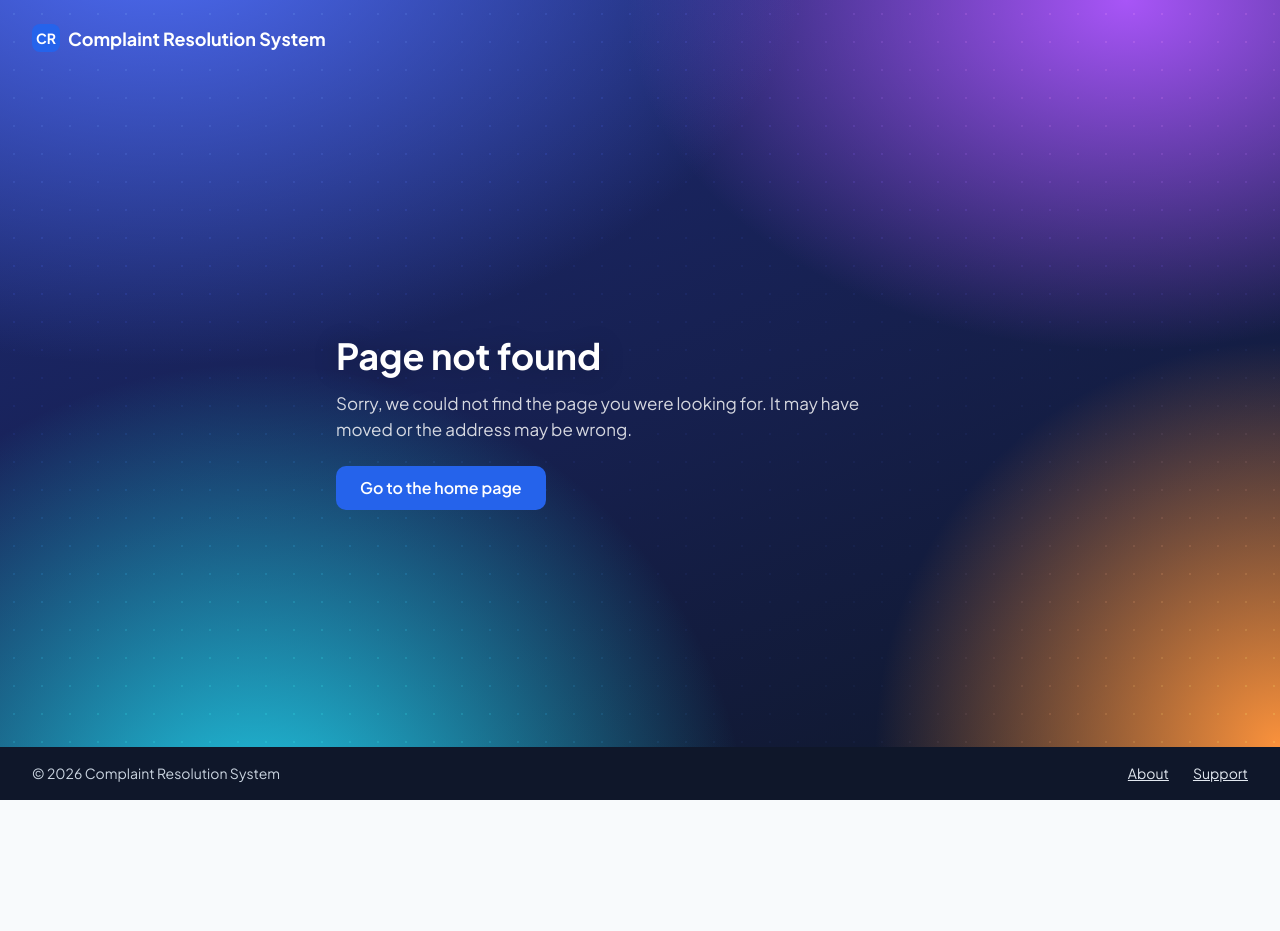
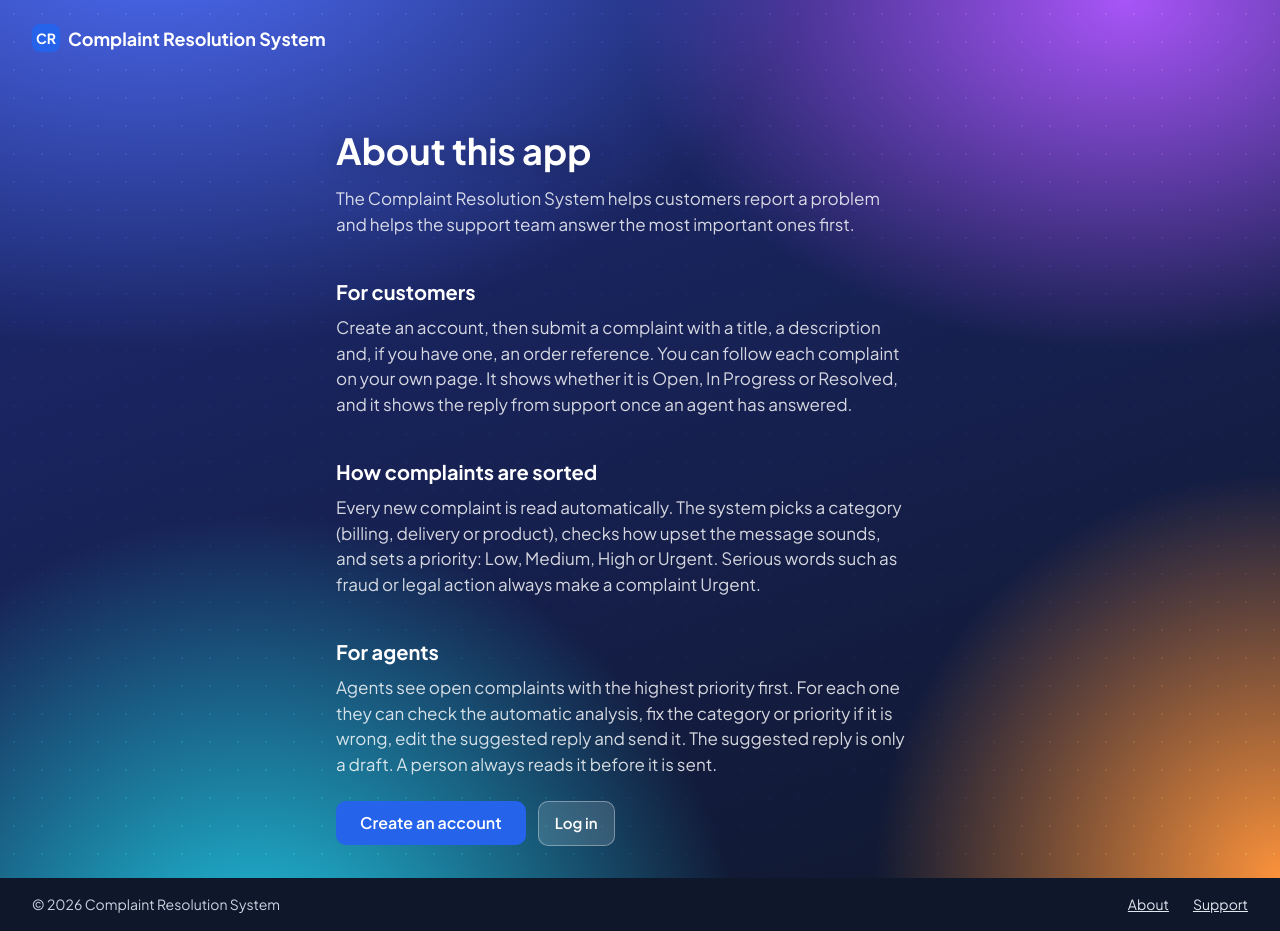
Before and after one commit to pavansai2608/complaint-classification-system, a React (Vite) app in the folder client/: page /about in a window 1280 px wide. Before the commit the page ends 800 px from the top, so only its background shows below. Built offline with nearby package versions, Linux system fonts and the light colour scheme; no server answers.

Commit message:
CCS-43 add About page

```diff
--- a/client/src/App.css
+++ b/client/src/App.css
@@ -815,3 +815,15 @@
   align-items: flex-start;
   gap: var(--space-4);
 }
+
+/* About page */
+
+.about-section {
+  width: 100%;
+}
+
+.about-section h2 {
+  margin: var(--space-4) 0 var(--space-2);
+  font-size: 1.25rem;
+  color: #fff;
+}
--- a/client/src/App.jsx
+++ b/client/src/App.jsx
@@ -13,6 +13,7 @@ import MyComplaints from './pages/MyComplaints'
 import ComplaintDetail from './pages/ComplaintDetail'
 import AgentQueue from './pages/AgentQueue'
 import AgentComplaintDetail from './pages/AgentComplaintDetail'
+import About from './pages/About'
 import NotFound from './pages/NotFound'
 import './App.css'
 
@@ -26,6 +27,7 @@ function AppRoutes() {
           <Route path="/" element={<Home />} />
           <Route path="/register" element={<Register />} />
           <Route path="/login" element={<Login />} />
+          <Route path="/about" element={<About />} />
 
           <Route element={<ProtectedRoute />}>
             <Route element={<RoleRoute allow={['customer']} />}>
--- /dev/null
+++ b/client/src/pages/About.jsx
@@ -0,0 +1,63 @@
+import { Link } from 'react-router-dom'
+
+// Public page: explains what the app does. It is fixed text, no data is loaded.
+function About() {
+  return (
+    <div className="page">
+      <header className="top-bar">
+        <Link to="/" className="brand">
+          <span className="brand-mark" aria-hidden="true">
+            CR
+          </span>
+          Complaint Resolution System
+        </Link>
+      </header>
+
+      <main className="home-hero about-page">
+        <h1>About this app</h1>
+        <p className="lede">
+          The Complaint Resolution System helps customers report a problem and helps the support team answer the most
+          important ones first.
+        </p>
+
+        <section className="about-section">
+          <h2>For customers</h2>
+          <p className="lede">
+            Create an account, then submit a complaint with a title, a description and, if you have one, an order
+            reference. You can follow each complaint on your own page. It shows whether it is Open, In Progress or
+            Resolved, and it shows the reply from support once an agent has answered.
+          </p>
+        </section>
+
+        <section className="about-section">
+          <h2>How complaints are sorted</h2>
+          <p className="lede">
+            Every new complaint is read automatically. The system picks a category (billing, delivery or product),
+            checks how upset the message sounds, and sets a priority: Low, Medium, High or Urgent. Serious words such
+            as fraud or legal action always make a complaint Urgent.
+          </p>
+        </section>
+
+        <section className="about-section">
+          <h2>For agents</h2>
+          <p className="lede">
+            Agents see open complaints with the highest priority first. For each one they can check the automatic
+            analysis, fix the category or priority if it is wrong, edit the suggested reply and send it. The suggested
+            reply is only a draft. A person always reads it before it is sent.
+          </p>
+        </section>
+
+        <div className="home-actions">
+          <Link to="/register" className="btn-primary-link">
+            Create an account
+          </Link>
+          <Link to="/login" className="btn-secondary">
+            Log in
+          </Link>
+        </div>
+      </main>
+    </div>
+  )
+}
+
+export default About
```
Also changed, not shown: 2 other files (tests, documents, lock files or other folders).
